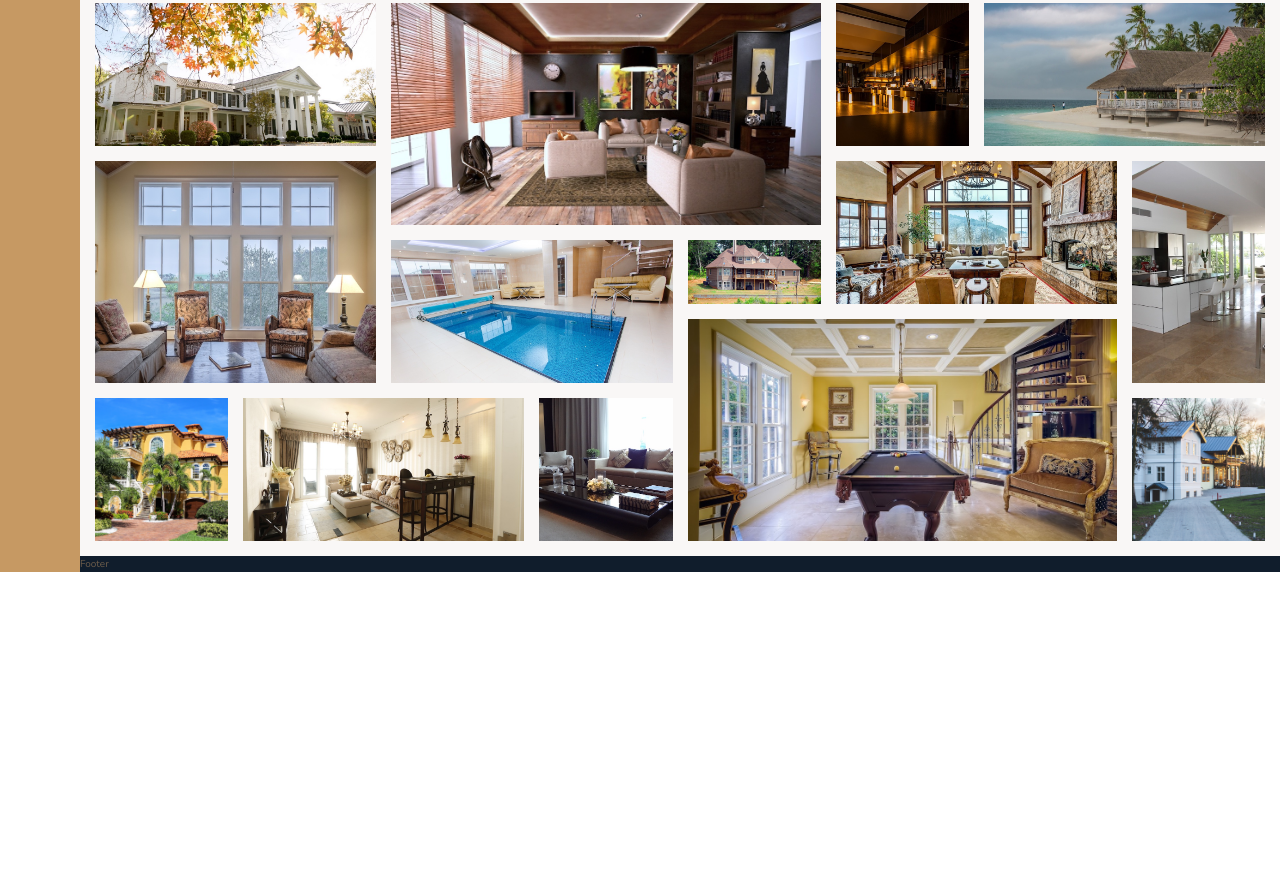
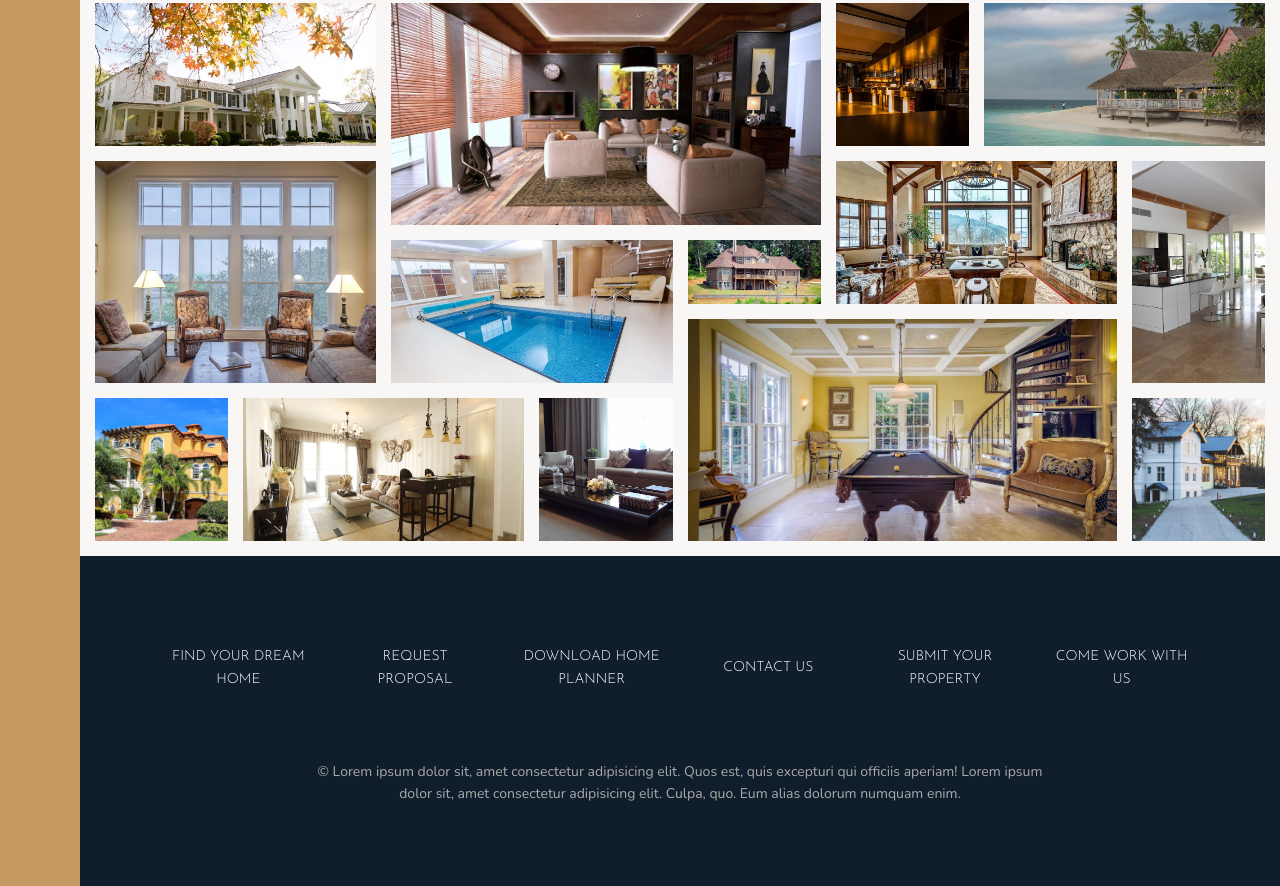
Before and after one commit to Ashoka2002/Nexter, a website: page index.html in a window 1280 px wide. Shown: the part 3074-3960 px from the top of the page. Before the commit the page ends 3646 px from the top, so only its background shows below. Drawn offline with nearby package versions, Linux system fonts and the light colour scheme.

Commit message:
Building the Footer

```diff
--- a/index.html
+++ b/index.html
@@ -367,6 +367,19 @@
       </figure>
     </section>
 
-    <footer class="footer">Footer</footer>
+    <footer class="footer">
+      <ul class="nav">
+        <li class="nav__item"><a href="#" class="nav__link">Find your dream home</a></li>
+        <li class="nav__item"><a href="#" class="nav__link">Request proposal</a></li>
+        <li class="nav__item"><a href="#" class="nav__link">Download home planner</a></li>
+        <li class="nav__item"><a href="#" class="nav__link">Contact us</a></li>
+        <li class="nav__item"><a href="#" class="nav__link">Submit your property</a></li>
+        <li class="nav__item"><a href="#" class="nav__link">Come work with us</a></li>
+      </ul>
+      <p class="copyright">
+        &copy; Lorem ipsum dolor sit, amet consectetur adipisicing elit. Quos est, quis excepturi qui officiis aperiam!
+        Lorem ipsum dolor sit, amet consectetur adipisicing elit. Culpa, quo. Eum alias dolorum numquam enim.
+      </p>
+    </footer>
   </body>
 </html>
--- a/scss/_footer.scss
+++ b/scss/_footer.scss
@@ -1,4 +1,41 @@
 .footer {
   background-color: $color-secondary;
   grid-column: full-start/full-end;
+  padding: 8rem;
+
+  .nav {
+    list-style: none;
+
+    display: grid;
+    grid-template-columns: repeat(auto-fit, minmax(15rem, 1fr));
+    gap: 2rem;
+    align-items: center;
+
+    &__link:link,
+    &__link:visited {
+      text-decoration: none;
+      text-transform: uppercase;
+      text-align: center;
+      font-size: 1.4rem;
+      font-family: $font-display;
+      color: #fff;
+      padding: 1rem;
+      display: block;
+      transition: transform 0.2s;
+
+      &:hover {
+        transform: scale(1.1);
+        background-color: rgba(#fff, 0.05);
+      }
+    }
+  }
 }
+
+.copyright {
+  font-size: 1.4rem;
+  text-align: center;
+  color: $color-grey-light-2;
+  width: 70%;
+  margin: 0 auto;
+  margin-top: 6rem;
+}
```
Also changed, not shown: css/style.css.
